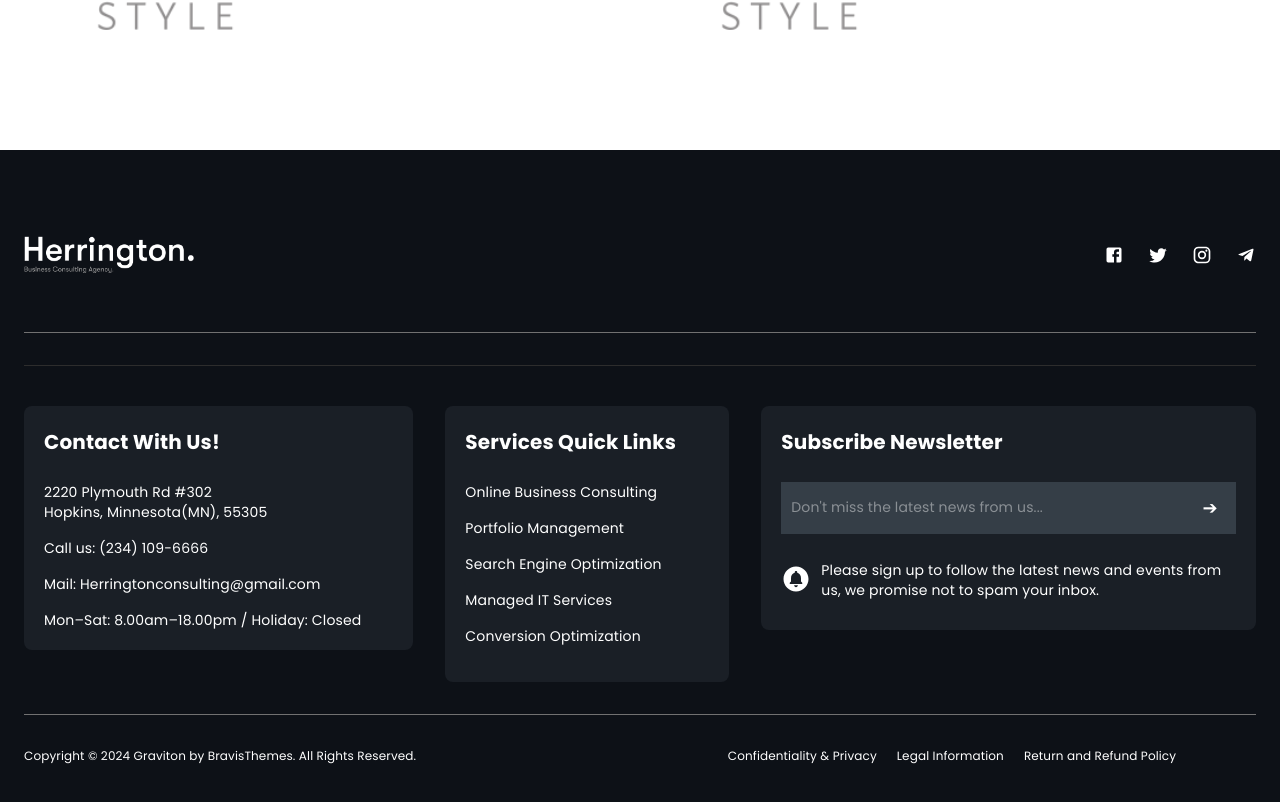
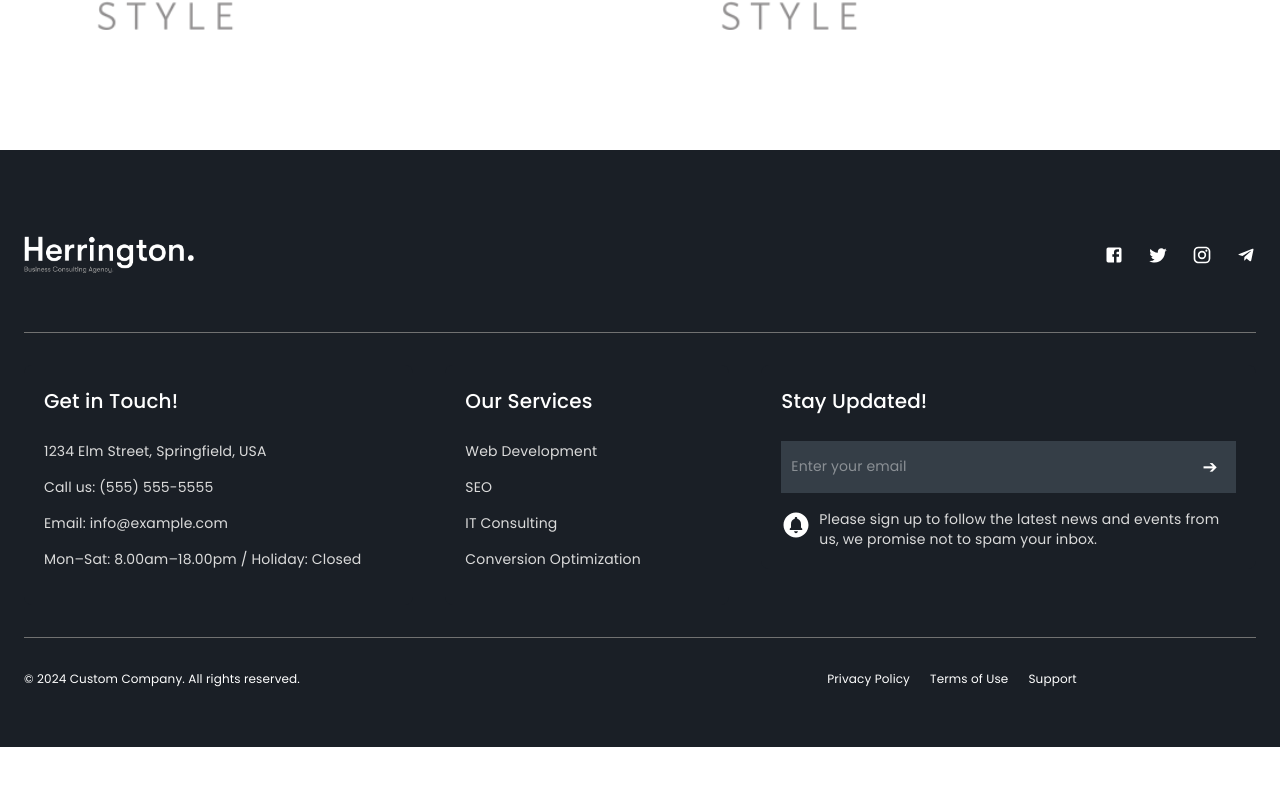
Before and after one commit to KaushalS1911/logixbuilt, a Next.js app: page / in a window 1280 px wide. Shown: the part 4791-5593 px from the top of the page. After the commit the page ends 5538 px from the top, so only its background shows below. Built offline with nearby package versions, Linux system fonts and the light colour scheme.

Commit message:
small changes

```diff
--- a/src/components/global/footer2.jsx
+++ b/src/components/global/footer2.jsx
@@ -1,35 +1,76 @@
+'use client';
 import React from "react";
 import {
     Box,
     Typography,
     TextField,
-    Button,
     Divider,
     Container,
     Grid,
 } from "@mui/material";
-import Img from "../../assets/images/fotter2/f-1.webp"
 import { Facebook, Twitter, Instagram, Telegram } from "@mui/icons-material";
+import img1 from "../../assets/images/fotter2/f-1.webp";
 import CircleNotificationsIcon from '@mui/icons-material/CircleNotifications';
 import Image from "next/image";
-import img1 from "../../assets/images/fotter2/f-1.webp";
 
 function Footer2() {
+    const footerData = {
+        logo: img1,
+        socialLinks: [
+            { name: "Facebook", link: "https://facebook.com" },
+            { name: "Twitter", link: "https://twitter.com" },
+            { name: "Instagram", link: "https://instagram.com" },
+            { name: "Telegram", link: "https://telegram.org" },
+        ],
+        contact: {
+            title: "Get in Touch!",
+            details: [
+                "1234 Elm Street, Springfield, USA",
+                "Call us: (555) 555-5555",
+                "Email: info@example.com",
+                "Mon–Sat: 8.00am–18.00pm / Holiday: Closed",
+            ],
+        },
+        services: {
+            title: "Our Services",
+            links: [
+                "Web Development",
+                "SEO",
+                "IT Consulting",
+                "Conversion Optimization",
+            ],
+        },
+        newsletter: {
+            title: "Stay Updated!",
+            placeholder: "Enter your email",
+            description: "Sign up for updates and exclusive content.",
+        },
+        footerBottom: {
+            left: "© 2024 Custom Company. All rights reserved.",
+            links: ["Privacy Policy", "Terms of Use", "Support"],
+        },
+    };
+
     return (
         <Box
             sx={{
-                backgroundColor: "#0D1117",
+                backgroundColor: "#1A1F26",
                 color: "white",
                 padding: "60px 0",
             }}
         >
             <Container maxWidth="xl">
-
                 <Grid container alignItems="center" spacing={2}>
-                        <Grid item xs={12} md={6} sx={{ display: "flex", justifyContent: { xs: "center", md: "flex-start" } }}>
+                    {/* Logo Section */}
+                    <Grid
+                        item
+                        xs={12}
+                        md={6}
+                        sx={{ display: "flex", justifyContent: { xs: "center", md: "flex-start" } }}
+                    >
                         <Image
-                                src={img1}
-                                alt={img1}
+                            src={footerData.logo}
+                            alt="Logo"
                             style={{
                                 width: '170px',
                                 height: '90px',
@@ -38,7 +79,13 @@ function Footer2() {
                         />
                     </Grid>
 
-                        <Grid item xs={12} md={6} sx={{ display: "flex", justifyContent: { xs: "center", md: "flex-end" } }}>
+                    {/* Social Icons */}
+                    <Grid
+                        item
+                        xs={12}
+                        md={6}
+                        sx={{ display: "flex", justifyContent: { xs: "center", md: "flex-end" } }}
+                    >
                         <Box
                             sx={{
                                 display: "flex",
@@ -46,72 +93,48 @@ function Footer2() {
                                 gap: 3,
                             }}
                         >
-                                <Facebook sx={{ fontSize: 20, cursor: "pointer" }} />
-                                <Twitter sx={{ fontSize: 20, cursor: "pointer" }} />
-                                <Instagram sx={{ fontSize: 20, cursor: "pointer" }} />
-                                <Telegram sx={{ fontSize: 20, cursor: "pointer" }} />
+                            {footerData.socialLinks.map((social, index) => {
+                                const Icon = {
+                                    Facebook: Facebook,
+                                    Twitter: Twitter,
+                                    Instagram: Instagram,
+                                    Telegram: Telegram,
+                                }[social.name];
+                                return Icon ? (
+                                    <Icon
+                                        key={index}
+                                        sx={{ fontSize: 20, cursor: "pointer" }}
+                                        onClick={() => window.open(social.link, "_blank")}
+                                    />
+                                ) : null;
+                            })}
+                        </Box>
+                    </Grid>
+                </Grid>
+
+                <Divider sx={{ my: 4, backgroundColor: "gray" }} />
+
+                <Grid container spacing={4}>
+                    <Grid item xs={12} sm={6} md={4}>
+                        <Box sx={{ padding: "20px", backgroundColor: "#1A1F26", borderRadius: "8px" }}>
+                            <Typography variant="h6" sx={{ fontWeight: 500, mb: 3 }}>
+                                {footerData.contact.title}
+                            </Typography>
+                            {footerData.contact.details.map((detail, index) => (
+                                <Typography key={index} variant="body2" sx={{ mb: 2 ,color: 'textGray'}}>
+                                    {detail}
+                                </Typography>
+                            ))}
                         </Box>
                     </Grid>
 
-
-                </Grid>
-                <Divider sx={{ my: 4, backgroundColor: "gray" }} />
-
-                <Divider sx={{ backgroundColor: "#333", marginBottom: "40px" }} />
-
-                <Grid container spacing={4}>
-                    <Grid item xs={12} sm={6} md={4}>
-                        <Box
-                            sx={{
-                                padding: "20px",
-                                backgroundColor: "#1A1F26",
-                                borderRadius: "8px",
-                            }}
-                        >
-                            <Typography variant="h6" sx={{ fontWeight: "bold", mb: 3 }}>
-                                Contact With Us!
+                    <Grid item xs={12} sm={6} md={3}>
+                        <Box sx={{ padding: "20px", backgroundColor: "#1A1F26", borderRadius: "8px" }}>
+                            <Typography variant="h6" sx={{ fontWeight: 500, mb: 3 }}>
+                                {footerData.services.title}
                             </Typography>
-                            <Typography variant="body2" sx={{ mb: 2 }}>
-                                2220 Plymouth Rd #302
-                                <br />
-                                Hopkins, Minnesota(MN), 55305
-                            </Typography>
-                            <Typography variant="body2" sx={{ mb: 2 }}>
-                                Call us: (234) 109-6666
-                            </Typography>
-                            <Typography variant="body2" sx={{ mb: 2 }}>
-                                Mail: Herringtonconsulting@gmail.com
-                            </Typography>
-                            <Typography variant="body2">
-                                Mon–Sat: 8.00am–18.00pm / Holiday: Closed
-                            </Typography>
-                        </Box>
-
-                    </Grid>
-
-                    <Grid item xs={12} sm={6} md={3}>
-                        <Box
-                            sx={{
-                                padding: "20px",
-                                backgroundColor: "#1A1F26",
-                                borderRadius: "8px",
-                            }}
-                        >
-                            <Typography variant="h6" sx={{ fontWeight: "bold", mb: 3 }}>
-                                Services Quick Links
-                            </Typography>
-                            {[
-                                "Online Business Consulting",
-                                "Portfolio Management",
-                                "Search Engine Optimization",
-                                "Managed IT Services",
-                                "Conversion Optimization",
-                            ].map((service, index) => (
-                                <Typography
-                                    variant="body2"
-                                    key={index}
-                                    sx={{ mb: 2 }}
-                                >
+                            {footerData.services.links.map((service, index) => (
+                                <Typography key={index} variant="body2" sx={{ mb: 2 ,color: 'textGray'}}>
                                     {service}
                                 </Typography>
                             ))}
@@ -119,15 +142,9 @@ function Footer2() {
                     </Grid>
 
                     <Grid item xs={12} sm={12} md={5}>
-                        <Box
-                            sx={{
-                                padding: "20px",
-                                backgroundColor: "#1A1F26",
-                                borderRadius: "8px",
-                            }}
-                        >
-                            <Typography variant="h6" sx={{ fontWeight: "bold", mb: 3 }}>
-                                Subscribe Newsletter
+                        <Box sx={{ padding: "20px", backgroundColor: "#1A1F26", borderRadius: "8px" }}>
+                            <Typography variant="h6" sx={{ fontWeight: 500, mb: 3 }}>
+                                {footerData.newsletter.title}
                             </Typography>
                             <Box
                                 sx={{
@@ -140,24 +157,11 @@ function Footer2() {
                                 }}
                             >
                                 <TextField
-                                    placeholder="Don't miss the latest news from us..."
+                                    placeholder={footerData.newsletter.placeholder}
                                     variant="standard"
                                     fullWidth
                                     InputProps={{
                                         disableUnderline: true,
-                                        endAdornment: (
-                                            <Box
-                                                sx={{
-                                                    color: "white",
-                                                    fontSize: "18px",
-                                                    cursor: "pointer",
-                                                    display: "flex",
-                                                    alignItems: "center",
-                                                }}
-                                            >
-
-                                            </Box>
-                                        ),
                                         style: {
                                             color: "white",
                                             fontSize: "14px",
@@ -165,9 +169,7 @@ function Footer2() {
                                             paddingRight: "10px",
                                         },
                                     }}
-                                    sx={{
-                                        flex: 1,
-                                    }}
+                                    sx={{ flex: 1 }}
                                 />
                                 <Box
                                     sx={{
@@ -191,16 +193,15 @@ function Footer2() {
                                 >
                                     <Box
                                         sx={{
-                                            paddingRight: "10px",
+                                            mr: 1,
                                             fontWeight: "900",
-                                            fontSize: "40px",
                                             alignItems: "center",
                                         }}
                                     >
                                         <CircleNotificationsIcon sx={{ fontSize: "30px" }} />
                                     </Box>
                                 </Box>
-                                <Typography variant="body2" sx={{ color: "white" }}>
+                                <Typography variant="body2" sx={{ color: "textGray" }}>
                                     Please sign up to follow the latest news and events from us, we
                                     promise not to spam your inbox.
                                 </Typography>
@@ -209,12 +210,11 @@ function Footer2() {
                     </Grid>
                 </Grid>
 
-                {/* Footer Bottom */}
                 <Divider sx={{ my: 4, backgroundColor: "gray" }} />
                 <Grid container spacing={2}>
                     <Grid item xs={12} md={6} sx={{ textAlign: { xs: "center", md: "left" } }}>
                         <Typography variant="body2" sx={{ fontSize: "12px" }}>
-                            Copyright © 2024 Graviton by BravisThemes. All Rights Reserved.
+                            {footerData.footerBottom.left}
                         </Typography>
                     </Grid>
                     <Grid item xs={12} md={6} sx={{ textAlign: { xs: "center", md: "right" } }}>
@@ -226,15 +226,11 @@ function Footer2() {
                                 justifyContent: "center",
                             }}
                         >
-                            <Typography variant="body2" sx={{ fontSize: "12px" }}>
-                                Confidentiality & Privacy
+                            {footerData.footerBottom.links.map((link, index) => (
+                                <Typography key={index} variant="body2" sx={{ fontSize: "12px" }}>
+                                    {link}
                                 </Typography>
-                            <Typography variant="body2" sx={{ fontSize: "12px" }}>
-                                Legal Information
-                            </Typography>
-                            <Typography variant="body2" sx={{ fontSize: "12px" }}>
-                                Return and Refund Policy
-                            </Typography>
+                            ))}
                         </Box>
                     </Grid>
                 </Grid>
```
Lines whose indentation alone changed are shown as unchanged.
